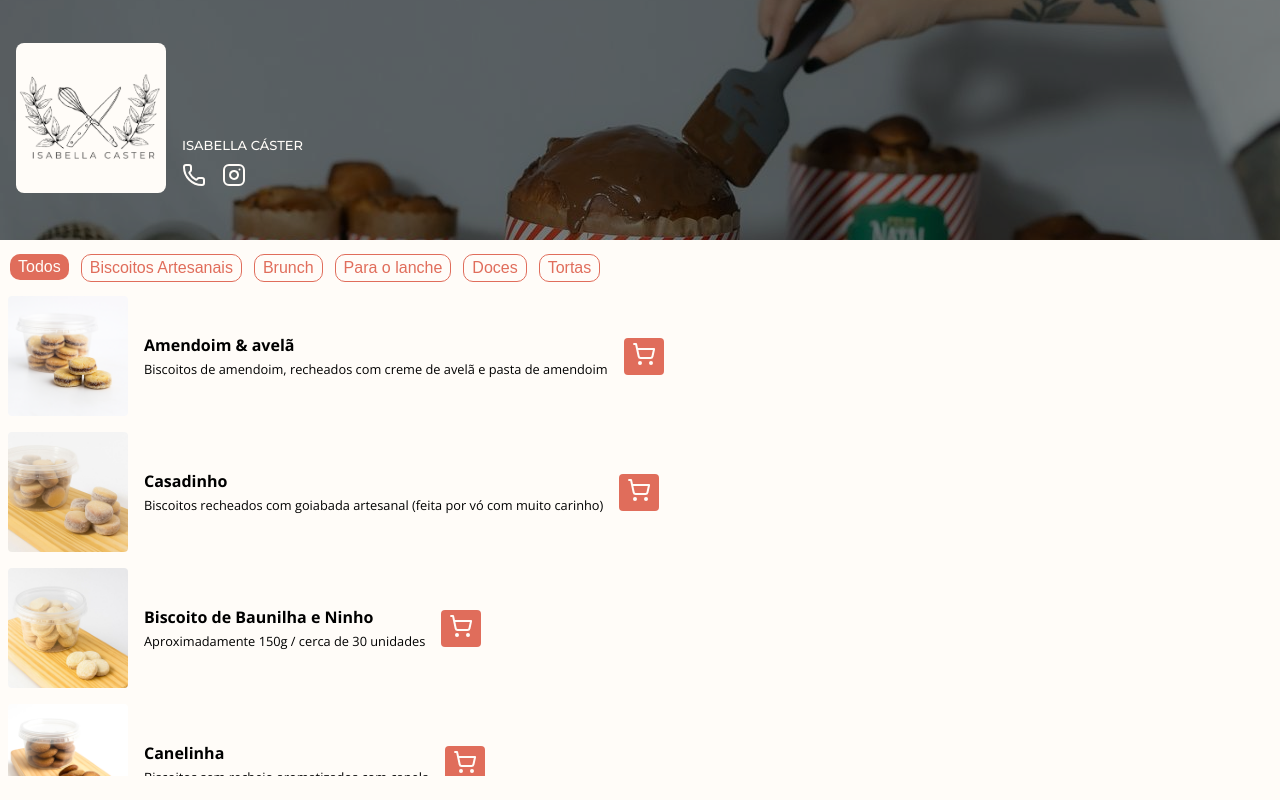
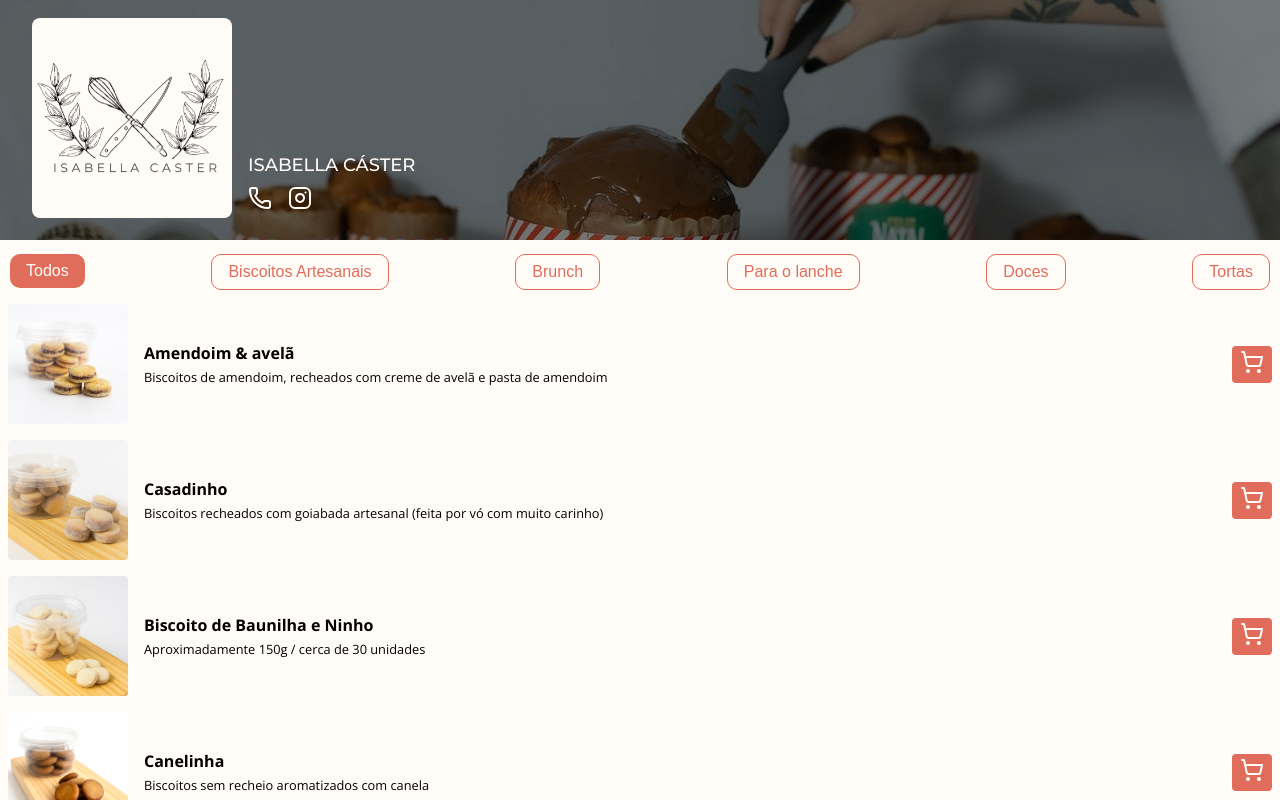
Before and after one commit to mariadxavier/isacaster, a React (Vite) app: page / in a window 1280 px wide. Built offline with nearby package versions, Linux system fonts and the light colour scheme.

Commit message:
responsivo tablet

```diff
--- a/src/components/styles/card.css
+++ b/src/components/styles/card.css
@@ -1,7 +1,11 @@
 .cardList {
-  max-height: 60dvh;
+  max-height: 62vh;
   overflow-y: scroll; scrollbar-width: none;
   -ms-overflow-style: none;
+  padding: 0 0.5rem;
+  gap: 1rem;
+  display: flex;
+  flex-direction: column;
 }
 
 .cardList::-webkit-scrollbar {
@@ -11,7 +15,6 @@
 .cardContainer {
   display: flex;
   gap: 1rem;
-  padding: 0 0.5rem 1rem;
   align-items: center;
   .cardImg {
     width: 120px;
--- a/src/index.css
+++ b/src/index.css
@@ -19,3 +19,31 @@ a {
   text-decoration: none;
   color: inherit;
 }
+
+/* RESPONSIVE STYLES: */
+/* Tablet */
+@media screen and (min-width: 768px) {
+  .navList {
+    justify-content: space-between;
+  }
+  .navItemText {
+    padding: 8px 16px;
+  }
+
+  .cardInfoContainer {
+    flex: 1;
+  }
+
+  .headerInfo {
+    padding-left: 2rem;
+  }
+
+  .headerLogo {
+    width: 200px;
+    height: 200px;
+  }
+
+  .headerTextContainer {
+    font-size: large;
+  }
+}
```
